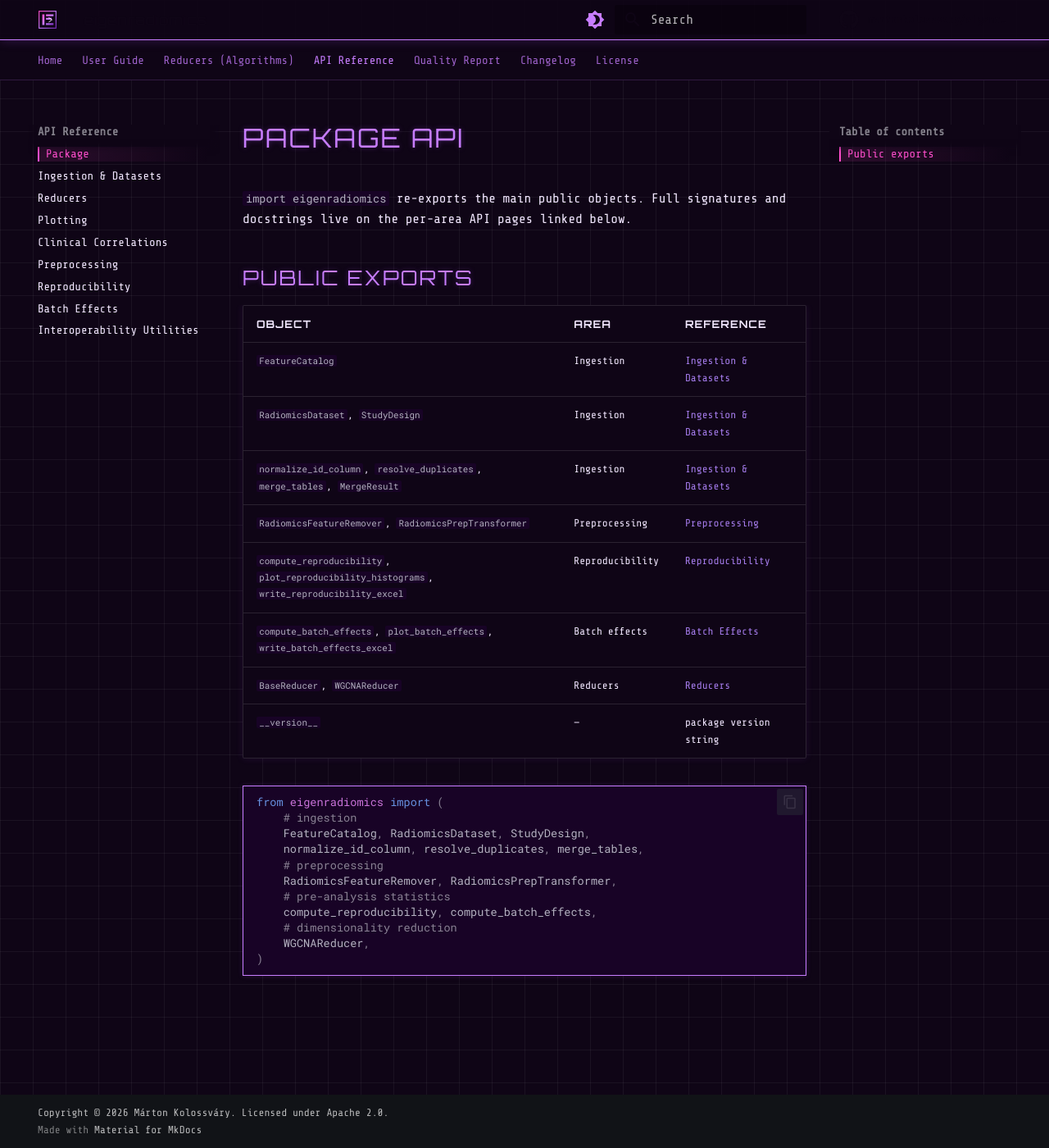
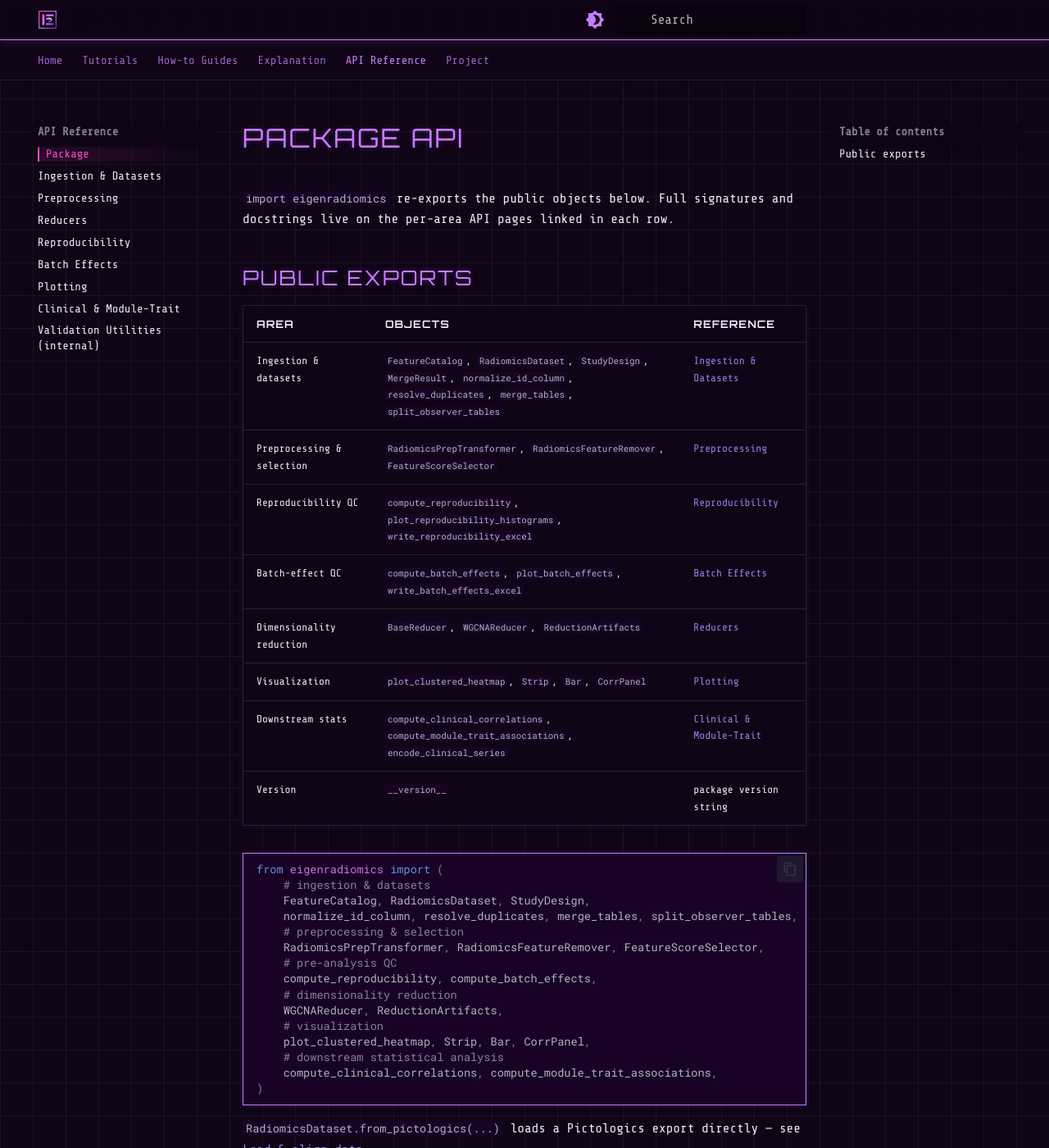
Before and after one commit to martonkolossvary/eigenradiomics, an MkDocs documentation site: the page built from docs/api/package.md, in a window 1280 px wide and 1400 px high. Shown: the whole window at 82% size. Built offline with MkDocs 1.6.1 and Material for MkDocs 9.7.7, drawn with Linux system fonts in a browser that asks for light colours; comment, search, counter and statistics services are not loaded.

Commit message:
Redesign docs (Diataxis) + downstream-analysis & best-practices pages
Restructure the documentation around Diataxis (Tutorials / How-to /
Explanation / Reference / Project) so the end-to-end story is surfaced and
every stage is discoverable:

- New "Downstream Statistical Analysis" how-to: labeled eigengenes via
  set_output, module-trait associations, QC-driven FeatureScoreSelector, and
  leakage-safe GroupKFold modelling — documenting the now-complete chain.
- New "Best Practices & Pitfalls" explanation page consolidating the tips that
  were scattered across guides (workflow order, leakage safety, feature
  identity, QC/reduction choices, accessibility, performance).
- Promote the End-to-End Workflow into Tutorials; group how-to guides and
  explanation pages; demote the internal validation-utils API page.
- Stale-content fixes: rewrite api/package.md to match __all__ (was missing
  ~10 symbols), refresh the home "what's in the box" table + Diataxis doc map,
  replace the "forthcoming heatmap" note (it ships), and document
  observer_prefixes + FeatureScoreSelector on the preprocessing page.

mkdocs build --strict passes (no broken links/anchors).

Co-Authored-By: Claude Opus 4.8 (1M context) <noreply@anthropic.com>

````diff
--- a/docs/api/package.md
+++ b/docs/api/package.md
@@ -1,31 +1,38 @@
 # Package API
 
-`import eigenradiomics` re-exports the main public objects. Full signatures and
-docstrings live on the per-area API pages linked below.
+`import eigenradiomics` re-exports the public objects below. Full signatures and
+docstrings live on the per-area API pages linked in each row.
 
 ## Public exports
 
-| Object | Area | Reference |
-|--------|------|-----------|
-| `FeatureCatalog` | Ingestion | [Ingestion & Datasets](ingestion.md) |
-| `RadiomicsDataset`, `StudyDesign` | Ingestion | [Ingestion & Datasets](ingestion.md) |
-| `normalize_id_column`, `resolve_duplicates`, `merge_tables`, `MergeResult` | Ingestion | [Ingestion & Datasets](ingestion.md) |
-| `RadiomicsFeatureRemover`, `RadiomicsPrepTransformer` | Preprocessing | [Preprocessing](preprocessing.md) |
-| `compute_reproducibility`, `plot_reproducibility_histograms`, `write_reproducibility_excel` | Reproducibility | [Reproducibility](reproducibility.md) |
-| `compute_batch_effects`, `plot_batch_effects`, `write_batch_effects_excel` | Batch effects | [Batch Effects](batch_effects.md) |
-| `BaseReducer`, `WGCNAReducer` | Reducers | [Reducers](reducers.md) |
-| `__version__` | — | package version string |
+| Area | Objects | Reference |
+|------|---------|-----------|
+| Ingestion & datasets | `FeatureCatalog`, `RadiomicsDataset`, `StudyDesign`, `MergeResult`, `normalize_id_column`, `resolve_duplicates`, `merge_tables`, `split_observer_tables` | [Ingestion & Datasets](ingestion.md) |
+| Preprocessing & selection | `RadiomicsPrepTransformer`, `RadiomicsFeatureRemover`, `FeatureScoreSelector` | [Preprocessing](preprocessing.md) |
+| Reproducibility QC | `compute_reproducibility`, `plot_reproducibility_histograms`, `write_reproducibility_excel` | [Reproducibility](reproducibility.md) |
+| Batch-effect QC | `compute_batch_effects`, `plot_batch_effects`, `write_batch_effects_excel` | [Batch Effects](batch_effects.md) |
+| Dimensionality reduction | `BaseReducer`, `WGCNAReducer`, `ReductionArtifacts` | [Reducers](reducers.md) |
+| Visualization | `plot_clustered_heatmap`, `Strip`, `Bar`, `CorrPanel` | [Plotting](plotting.md) |
+| Downstream stats | `compute_clinical_correlations`, `compute_module_trait_associations`, `encode_clinical_series` | [Clinical & Module-Trait](clinical.md) |
+| Version | `__version__` | package version string |
 
 ```python
 from eigenradiomics import (
-    # ingestion
+    # ingestion & datasets
     FeatureCatalog, RadiomicsDataset, StudyDesign,
-    normalize_id_column, resolve_duplicates, merge_tables,
-    # preprocessing
-    RadiomicsFeatureRemover, RadiomicsPrepTransformer,
-    # pre-analysis statistics
+    normalize_id_column, resolve_duplicates, merge_tables, split_observer_tables,
+    # preprocessing & selection
+    RadiomicsPrepTransformer, RadiomicsFeatureRemover, FeatureScoreSelector,
+    # pre-analysis QC
     compute_reproducibility, compute_batch_effects,
     # dimensionality reduction
-    WGCNAReducer,
+    WGCNAReducer, ReductionArtifacts,
+    # visualization
+    plot_clustered_heatmap, Strip, Bar, CorrPanel,
+    # downstream statistical analysis
+    compute_clinical_correlations, compute_module_trait_associations,
 )
 ```
+
+`RadiomicsDataset.from_pictologics(...)` loads a Pictologics export directly — see
+[Load & align data](../user_guide/data_ingestion.md#loading-a-pictologics-export).
--- a/mkdocs.yml
+++ b/mkdocs.yml
@@ -79,34 +79,37 @@ markdown_extensions:
 
 nav:
   - Home: index.md
-  - User Guide:
+  - Tutorials:
       - Installation: user_guide/installation.md
       - Quick Start: user_guide/quick_start.md
-      - Data Loading & Validation: user_guide/input_data_model.md
-      - Data Ingestion & Datasets: user_guide/data_ingestion.md
-      - Pipelines & Preprocessing: user_guide/pipelines_and_grid_search.md
-      - Radiomics Table Preprocessing: user_guide/radiomics_preprocessing.md
-      - Reproducibility Analysis: user_guide/reproducibility.md
-      - Batch Effect Diagnostics: user_guide/batch_effects.md
-      - Clustered Heatmap: user_guide/clustered_heatmap.md
       - End-to-End Workflow: user_guide/end_to_end.md
-      - Cookbook & Recipes: user_guide/recipes.md
-      - Scalability Guide: user_guide/scalability.md
+  - How-to Guides:
+      - Load & align data: user_guide/data_ingestion.md
+      - Screen reproducibility: user_guide/reproducibility.md
+      - Diagnose batch effects: user_guide/batch_effects.md
+      - Preprocess feature tables: user_guide/radiomics_preprocessing.md
+      - Reduce with WGCNA: reducers/wgcna.md
+      - Visualize the clustered heatmap: user_guide/clustered_heatmap.md
+      - Downstream statistical analysis: user_guide/downstream_analysis.md
+      - Tune in a Pipeline / GridSearchCV: user_guide/pipelines_and_grid_search.md
+      - Cookbook & recipes: user_guide/recipes.md
+  - Explanation:
+      - Best practices & pitfalls: user_guide/best_practices.md
+      - Input data model & leakage-safe transforms: user_guide/input_data_model.md
+      - The reducer contract & artifacts: reducers/index.md
+      - Scalability & performance: user_guide/scalability.md
       - Troubleshooting: user_guide/troubleshooting.md
-
-  - Reducers (Algorithms):
-      - Overview: reducers/index.md
-      - WGCNA: reducers/wgcna.md
   - API Reference:
       - Package: api/package.md
       - Ingestion & Datasets: api/ingestion.md
+      - Preprocessing: api/preprocessing.md
       - Reducers: api/reducers.md
-      - Plotting: api/plotting.md
-      - Clinical Correlations: api/clinical.md
-      - Preprocessing: api/preprocessing.md
       - Reproducibility: api/reproducibility.md
       - Batch Effects: api/batch_effects.md
-      - Interoperability Utilities: api/utils.md
-  - Quality Report: quality.md
-  - Changelog: changelog.md
-  - License: license.md
+      - Plotting: api/plotting.md
+      - Clinical & Module-Trait: api/clinical.md
+      - Validation Utilities (internal): api/utils.md
+  - Project:
+      - Quality Report: quality.md
+      - Changelog: changelog.md
+      - License: license.md
````
Also changed, not shown: docs/index.md (+15 -8 lines), docs/reducers/index.md (+2 -2 lines), docs/user_guide/best_practices.md (added, +51 -0 lines), docs/user_guide/downstream_analysis.md (added, +108 -0 lines), docs/user_guide/radiomics_preprocessing.md (+21 -0 lines).
